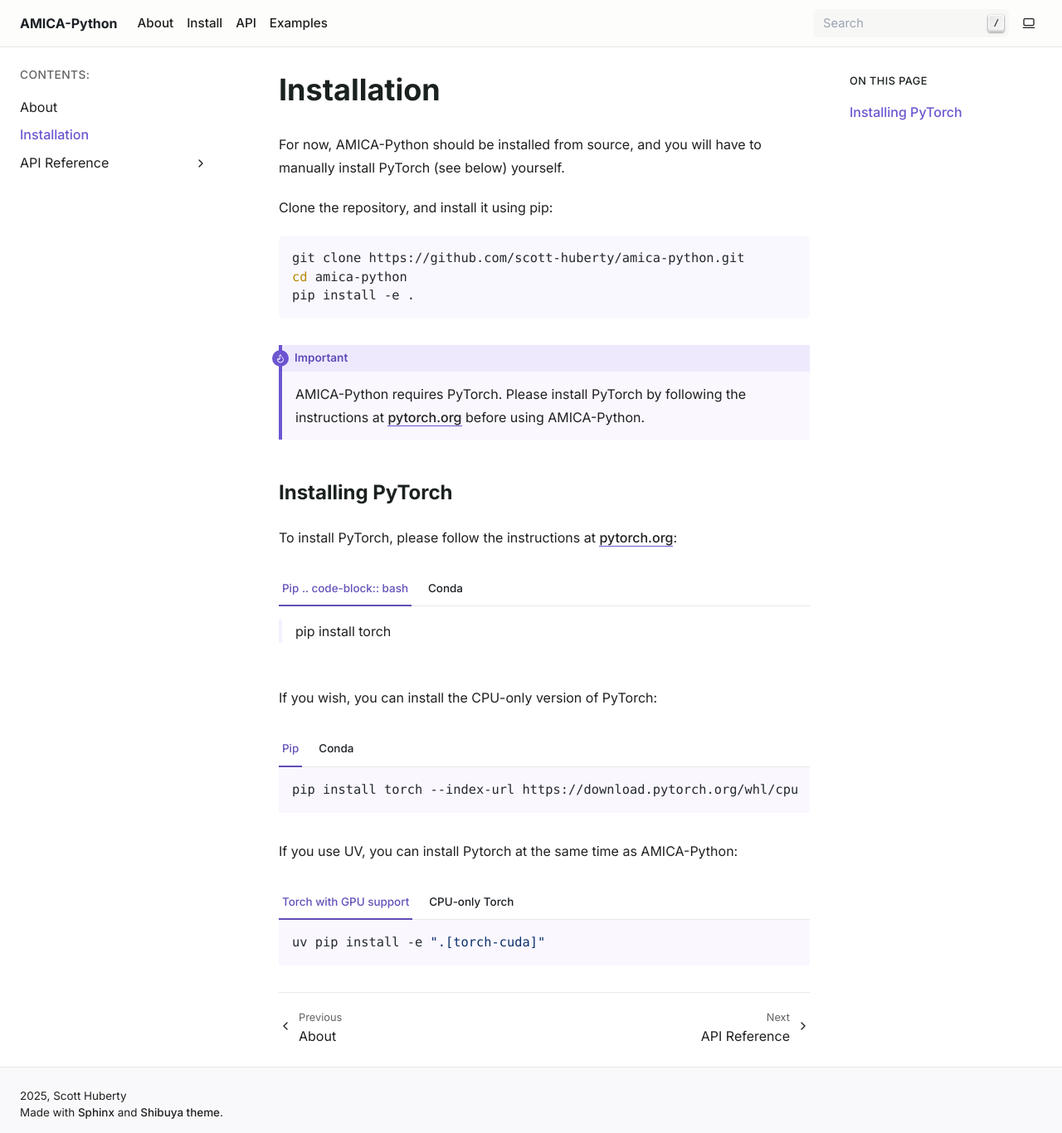
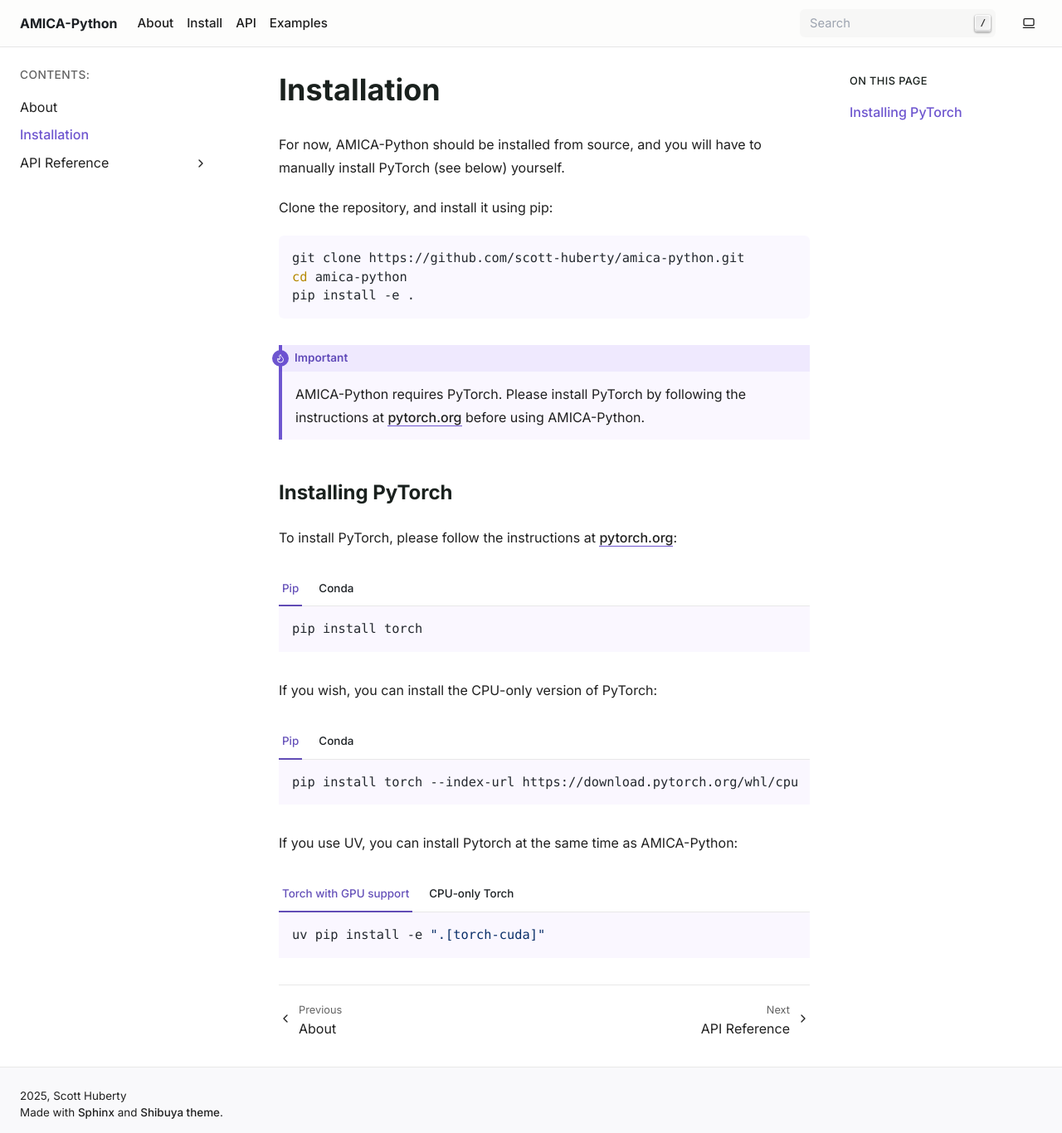
Before and after one commit to scott-huberty/amica-python, a Sphinx documentation site: the page built from docs/source/install.rst, in a window 1280 px wide and 1366 px high. Shown: the whole window at 83% size. Built offline with Sphinx 7.4.7, drawn with Linux system fonts in a browser that asks for light colours; pages that are not in the unit, such as notebooks, are missing from menus; part of the change alters nothing that is shown.

```diff
--- a/docs/source/conf.py
+++ b/docs/source/conf.py
@@ -51,7 +51,8 @@ html_theme_options = {
         {"title": "Install", "url": "install"},
         {"title": "API", "url": "api/index"},
         {"title": "Examples", "url": "auto_examples/index"},
-    ]
+    ],
+    "github_url": "https://github.com/scott-huberty/amica-python"
 }
 
 # Sphinx Gallery configuration ----------------------------------------------
--- a/docs/source/install.rst
+++ b/docs/source/install.rst
@@ -28,6 +28,7 @@ To install PyTorch, please follow the instructions at `pytorch.org <https://pyto
 .. tab-set::
 
    .. tab-item:: Pip
+
       .. code-block:: bash
 
          pip install torch
```
